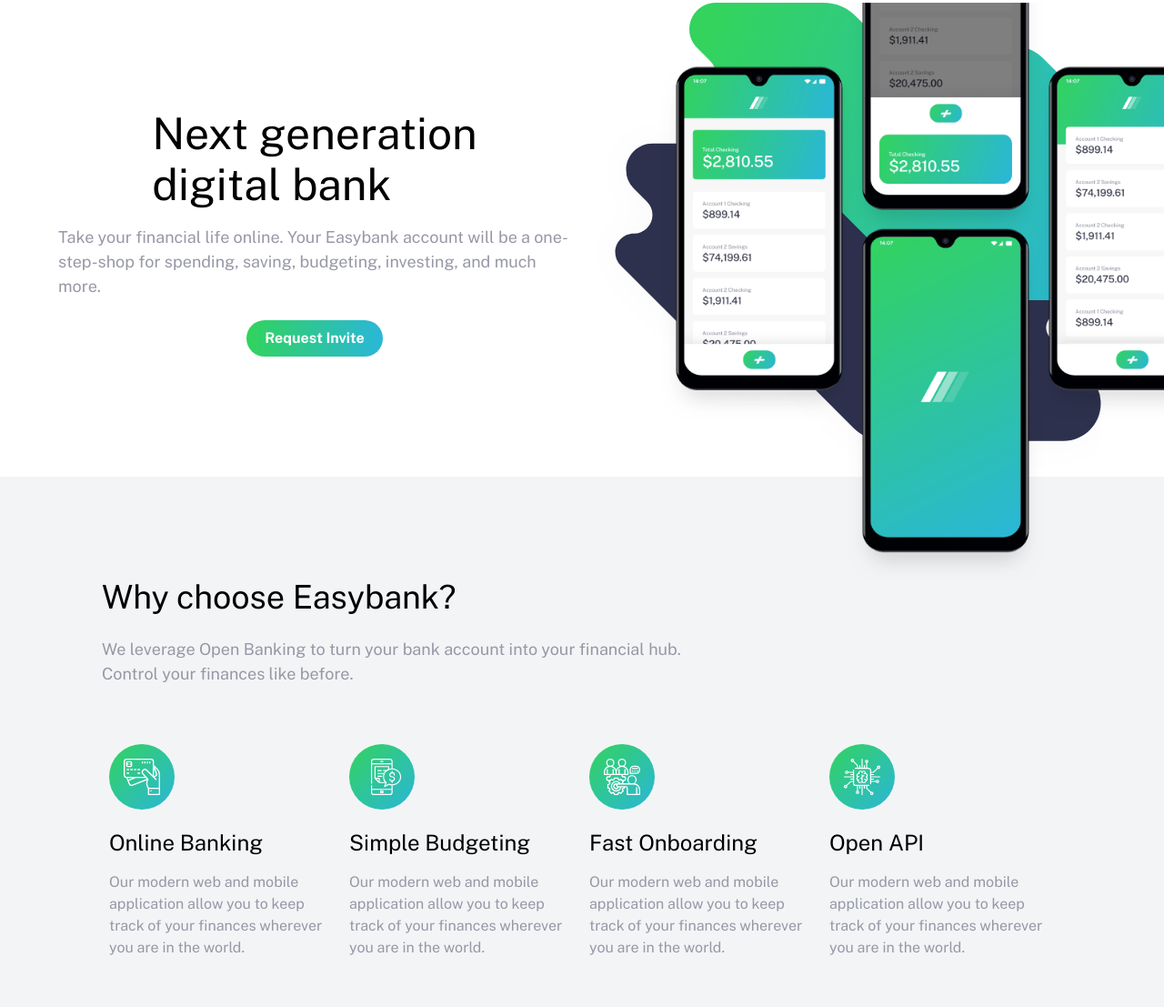
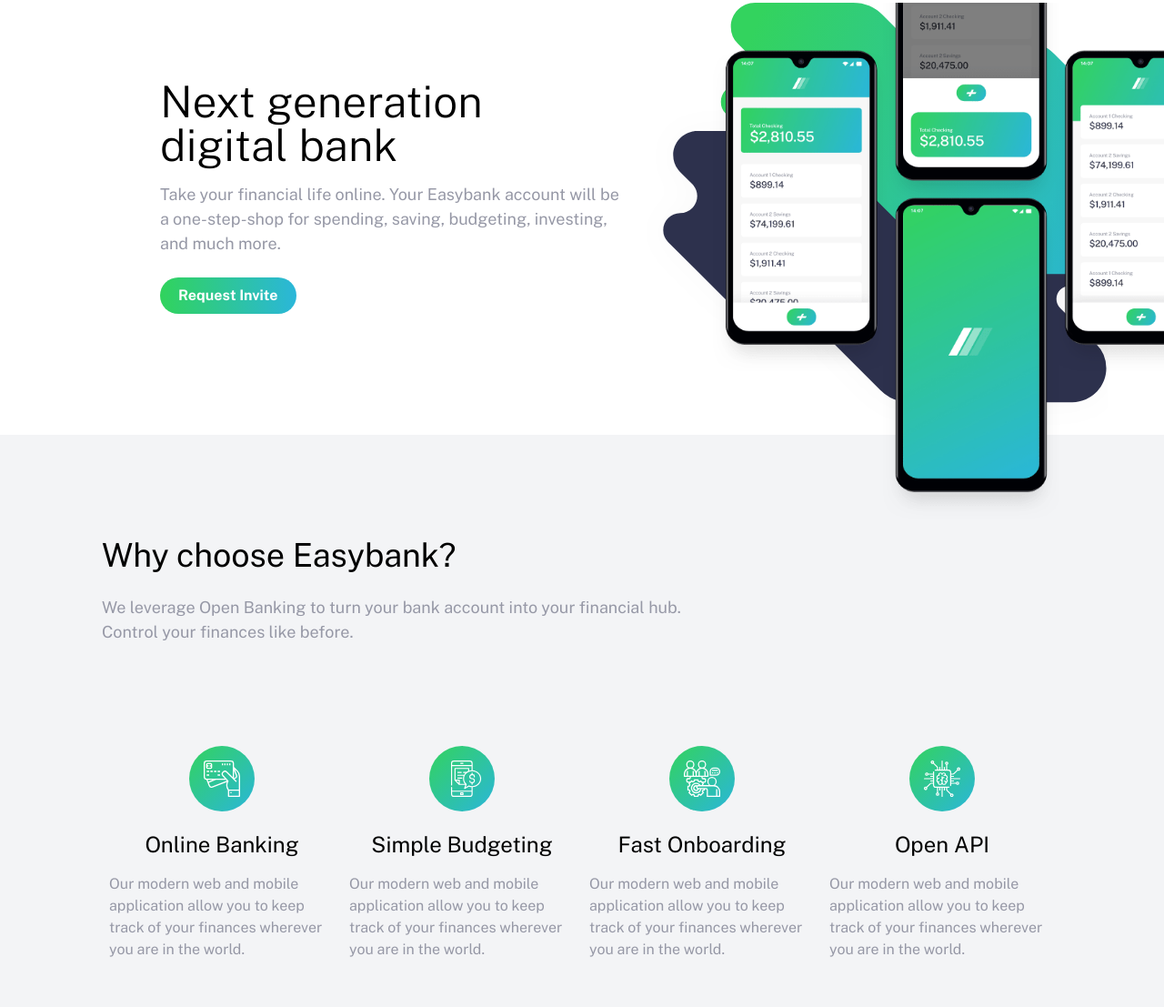
Before and after one commit to hosseinarsheia/easybank-landing-page, a website: page src/index.html in a window 1280 px wide. Shown: the part 69-1176 px from the top of the page at 91% size. Drawn offline with nearby package versions, Linux system fonts and the light colour scheme; files that its build step writes are made by us from their sources.

Commit message:
stable
- done some responsive tuning

```diff
--- a/package.json
+++ b/package.json
@@ -11,6 +11,6 @@
   "author": "",
   "license": "ISC",
   "devDependencies": {
-    "tailwindcss": "^3.1.8"
+    "tailwindcss": "3.1.8"
   }
 }
--- a/src/index.html
+++ b/src/index.html
@@ -6,17 +6,19 @@
     <meta name="viewport" content="width=device-width, initial-scale=1.0" />
     <link rel="preconnect" href="https://fonts.googleapis.com" />
     <link rel="preconnect" href="https://fonts.gstatic.com" crossorigin />
-    <link href="https://fonts.googleapis.com/css2?family=Public+Sans:wght@300;400;700&display=swap" rel="stylesheet" />
+    <link
+      href="https://fonts.googleapis.com/css2?family=Public+Sans:wght@300;400;700&display=swap"
+      rel="stylesheet" />
     <link href="/dist/output.css" rel="stylesheet" />
     <title>Easy Bank</title>
     <link rel="icon" type="image/x-icon" href="/src//assets//images//favicon-32x32.png" />
   </head>
-  <body class="font-my-fontFamily font-my-fontWeight_400">
+  <body class="font-my-fontFamily font-my-fontWeight_400 box-border">
     <!-- Nav  -->
     <header>
       <nav class="container mx-auto px-8 md:px-10 py-4">
         <div class="flex justify-between items-center bg-slate-500,">
-          <img src="./assets/images/logo.svg" alt="log" class="w30 h-5" />
+          <img src="./assets/images/logo.svg" alt="log" class="w-30 h-5" />
 
           <div class="hidden md:flex items-center space-x-4 text-my-grayishBlue">
             <a href="/">Home</a>
@@ -39,26 +41,31 @@
             stroke-width="1.5"
             stroke="currentColor"
             class="w-6 h-6">
-            <path stroke-linecap="round" stroke-linejoin="round" d="M3.75 6.75h16.5M3.75 12h16.5m-16.5 5.25h16.5" />
+            <path
+              stroke-linecap="round"
+              stroke-linejoin="round"
+              d="M3.75 6.75h16.5M3.75 12h16.5m-16.5 5.25h16.5" />
           </svg>
         </div>
       </nav>
     </header>
 
     <!-- Hero  -->
-    <section class="flex flex-col-reverse md:flex-row justify-center, items-center bg-my-white">
-      <div class="flex flex-col w-full md:w-1/2 justify-start items-center md:pl-16 text-center md:text-left px-3">
-        <h1 class="text-5xl leading-leading-12 mb-4">
+    <section
+      class="flex flex-col-reverse md:flex-row justify-center items-center bg-my-white pl-0 md:pl-14 lg:pl-28">
+      <div
+        class="md:w-1/2 justify-start flex flex-col items-center md:block md:pl-16 text-left md:text-left px-3">
+        <h1 class="text-5xl mb-4 text-left font-my-fontWeight_300">
           Next generation <br />
           digital bank
         </h1>
-        <p class="text-my-grayishBlue text-my-fontSize mb-6">
-          Take your financial life online. Your Easybank account will be a one-step-shop for spending, saving, budgeting,
-          investing, and much more.
+        <p class="text-my-grayishBlue text-my-fontSize mb-6 text-center md:text-left">
+          Take your financial life online. Your Easybank account will be a one-step-shop for
+          spending, saving, budgeting, investing, and much more.
         </p>
 
         <button
-          class="flex px-5 py-2 mb-4 bg-gradient-to-r from-my-limegreen to-my-brightCyan rounded-full text-white font-my-fontWeight_700">
+          class="inline px-5 py-2 mb-12 bg-gradient-to-r from-my-limegreen to-my-brightCyan rounded-full text-white font-my-fontWeight_700">
           Request Invite
         </button>
       </div>
@@ -78,42 +85,52 @@
 
     <!-- Why choose Easybank?  -->
     <section class="bg-my-lightGrayishBlue">
-      <div class="container mx-auto py-28 px-28">
+      <div class="container mx-auto py-28 md:px-14 lg:px-28">
         <h2 class="text-4xl mb-6 text-center md:text-left">Why choose Easybank?</h2>
         <p class="text-my-grayishBlue text-my-fontSize text-center md:text-left">
-          We leverage Open Banking to turn your bank account into your financial hub.<br />Control your finances like before.
+          We leverage Open Banking to turn your bank account into your financial hub.<br />Control
+          your finances like before.
         </p>
 
-        <div class="flex flex-col md:flex-row items-center justify-around mt-16 space-y-16 md:space-y-0">
-          <div class="md:w-1/4 flex flex-col md:block text-center md:text-left items-center px-2">
+        <div
+          class="flex flex-col flex-wrap md:flex-row items-center justify-around mt-16 space-y-16 md:space-y-0">
+          <div
+            class="md:w-1/2 lg:w-1/4 flex flex-col text-center md:text-left md:flex md:flex-col items-center px-2">
             <img class="mb-5" src="./assets/images/icon-online.svg" alt="" />
             <h3 class="text-2xl mb-4">Online Banking</h3>
             <p class="text-my-grayishBlue">
-              Our modern web and mobile application allow you to keep track of your finances wherever you are in the world.
+              Our modern web and mobile application allow you to keep track of your finances
+              wherever you are in the world.
             </p>
           </div>
 
-          <div class="md:w-1/4 flex flex-col md:block text-center md:text-left items-center px-2">
+          <div
+            class="md:w-1/2 lg:w-1/4 flex flex-col text-center md:text-left md:flex md:flex-col items-center px-2">
             <img class="mb-5" src="./assets/images/icon-budgeting.svg" alt="" />
             <h3 class="text-2xl mb-4">Simple Budgeting</h3>
             <p class="text-my-grayishBlue">
-              Our modern web and mobile application allow you to keep track of your finances wherever you are in the world.
+              Our modern web and mobile application allow you to keep track of your finances
+              wherever you are in the world.
             </p>
           </div>
 
-          <div class="md:w-1/4 flex flex-col md:block text-center md:text-left items-center px-2">
+          <div
+            class="md:w-1/2 lg:w-1/4 flex flex-col text-center md:text-left md:flex md:flex-col items-center px-2">
             <img class="mb-5" src="./assets/images/icon-onboarding.svg" alt="" />
             <h3 class="text-2xl mb-4">Fast Onboarding</h3>
             <p class="text-my-grayishBlue">
-              Our modern web and mobile application allow you to keep track of your finances wherever you are in the world.
+              Our modern web and mobile application allow you to keep track of your finances
+              wherever you are in the world.
             </p>
           </div>
 
-          <div class="md:w-1/4 flex flex-col md:block text-center md:text-left items-center px-2">
+          <div
+            class="md:w-1/2 lg:w-1/4 flex flex-col text-center md:text-left md:flex md:flex-col items-center px-2 md:py-12">
             <img class="mb-5" src="./assets/images/icon-api.svg" alt="" />
             <h3 class="text-2xl mb-4">Open API</h3>
             <p class="text-my-grayishBlue">
-              Our modern web and mobile application allow you to keep track of your finances wherever you are in the world.
+              Our modern web and mobile application allow you to keep track of your finances
+              wherever you are in the world.
             </p>
           </div>
         </div>
@@ -122,54 +139,54 @@
 
     <!-- Last Articles -->
     <section class="bg-my-veryLightGray">
-      <div class="container mx-auto md:px-28 py-10">
+      <div class="container mx-auto md:px-14 lg:px-28 py-10">
         <h2 class="text-4xl mb-10 text-center md:text-left">Last Articles</h2>
 
-        <div class="flex flex-col md:flex-row space-x-3 px-4 md:px-0">
-          <div class="md:w-1/4 mb-6 bg-white rounded-md overflow-hidden">
+        <div class="flex flex-col flex-wrap md:flex-row px-4 md:px-0">
+          <div class="md:w-1/2 lg:w-1/4 mb-6 rounded-md overflow-hidden px-2">
             <img class="w-full h-72" src="./assets/images/image-currency.jpg" alt="currency" />
-            <div class="p-8 bg-white">
+            <div class="p-8 bg-white fit">
               <p class="text-my-grayishBlue text-xs mb-2">By Claire Robinson</p>
               <p class="mb-2">Recive money in any currency with no fees</p>
               <p class="text-my-grayishBlue text-sm">
-                Lorem ipsum dolor sit amet consectetur, adipisicing elit. Expedita odio architecto laborum a cupiditate blanditiis
-                quasi vitae at suscipit temporibus!
+                Lorem ipsum dolor sit amet consectetur, adipisicing elit. Expedita odio architecto
+                laborum a cupiditate blanditiis quasi vitae at suscipit temporibus!
               </p>
             </div>
           </div>
 
-          <div class="md:w-1/4 mb-6 bg-white rounded-md overflow-hidden">
+          <div class="md:w-1/2 lg:w-1/4 mb-6 rounded-md overflow-hidden px-2">
             <img class="w-full h-72" src="./assets/images/image-restaurant.jpg" alt="currency" />
             <div class="p-8 bg-white">
               <p class="text-my-grayishBlue text-xs mb-2">By Claire Robinson</p>
               <p class="mb-2">Recive money in any currency with no fees</p>
               <p class="text-my-grayishBlue text-sm">
-                Lorem ipsum dolor sit amet consectetur, adipisicing elit. Expedita odio architecto laborum a cupiditate blanditiis
-                quasi vitae at suscipit temporibus!
+                Lorem ipsum dolor sit amet consectetur, adipisicing elit. Expedita odio architecto
+                laborum a cupiditate blanditiis quasi vitae at suscipit temporibus!
               </p>
             </div>
           </div>
 
-          <div class="md:w-1/4 mb-6 bg-white rounded-md overflow-hidden">
+          <div class="md:w-1/2 lg:w-1/4 mb-6 rounded-md overflow-hidden px-2">
             <img class="w-full h-72" src="./assets/images/image-plane.jpg" alt="currency" />
             <div class="p-8 bg-white">
               <p class="text-my-grayishBlue text-xs mb-2">By Claire Robinson</p>
               <p class="mb-2">Recive money in any currency with no fees</p>
               <p class="text-my-grayishBlue text-sm">
-                Lorem ipsum dolor sit amet consectetur, adipisicing elit. Expedita odio architecto laborum a cupiditate blanditiis
-                quasi vitae at suscipit temporibus!
+                Lorem ipsum dolor sit amet consectetur, adipisicing elit. Expedita odio architecto
+                laborum a cupiditate blanditiis quasi vitae at suscipit temporibus!
               </p>
             </div>
           </div>
 
-          <div class="md:w-1/4 mb-6 bg-white rounded-md overflow-hidden">
+          <div class="md:w-1/2 lg:w-1/4 mb-6 rounded-md overflow-hidden px-2">
             <img class="w-full h-72" src="./assets/images/image-confetti.jpg" alt="currency" />
             <div class="p-8 bg-white">
               <p class="text-my-grayishBlue text-xs mb-2">By Claire Robinson</p>
               <p class="mb-2">Recive money in any currency with no fees</p>
               <p class="text-my-grayishBlue text-sm">
-                Lorem ipsum dolor sit amet consectetur, adipisicing elit. Expedita odio architecto laborum a cupiditate blanditiis
-                quasi vitae at suscipit temporibus!
+                Lorem ipsum dolor sit amet consectetur, adipisicing elit. Expedita odio architecto
+                laborum a cupiditate blanditiis quasi vitae at suscipit temporibus!
               </p>
             </div>
           </div>
```
